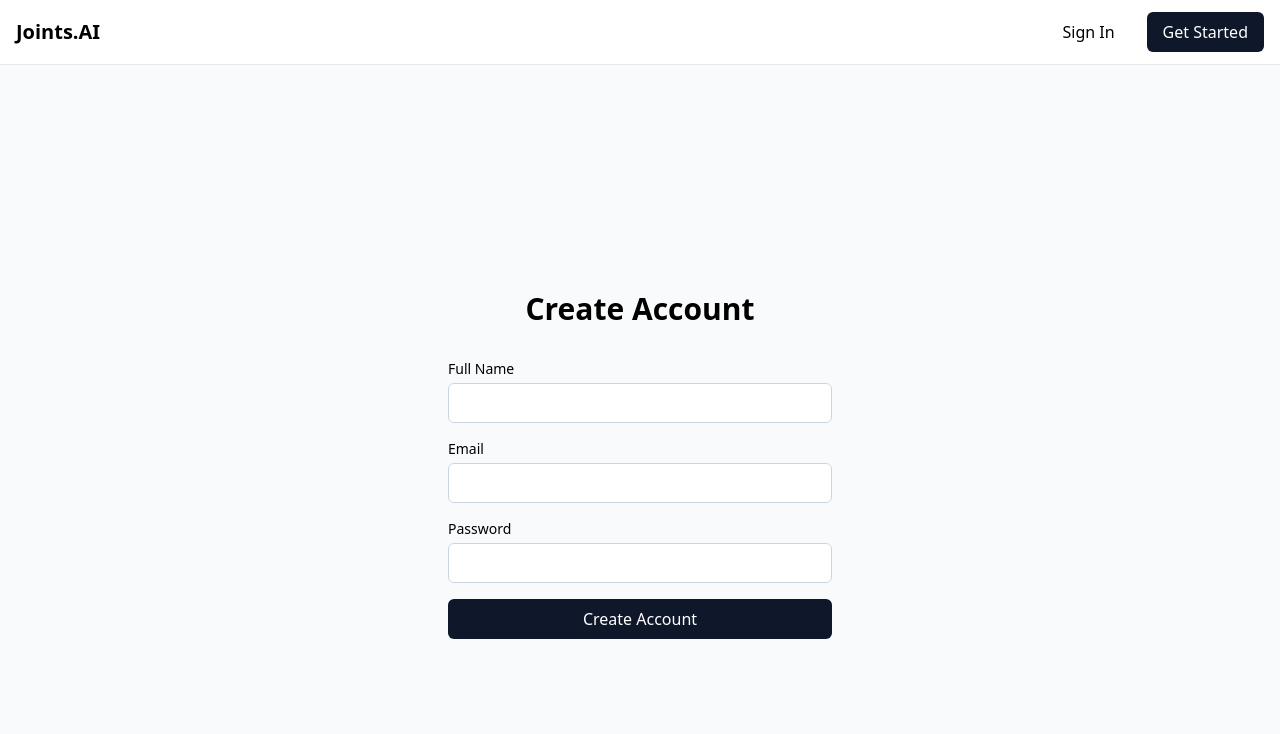
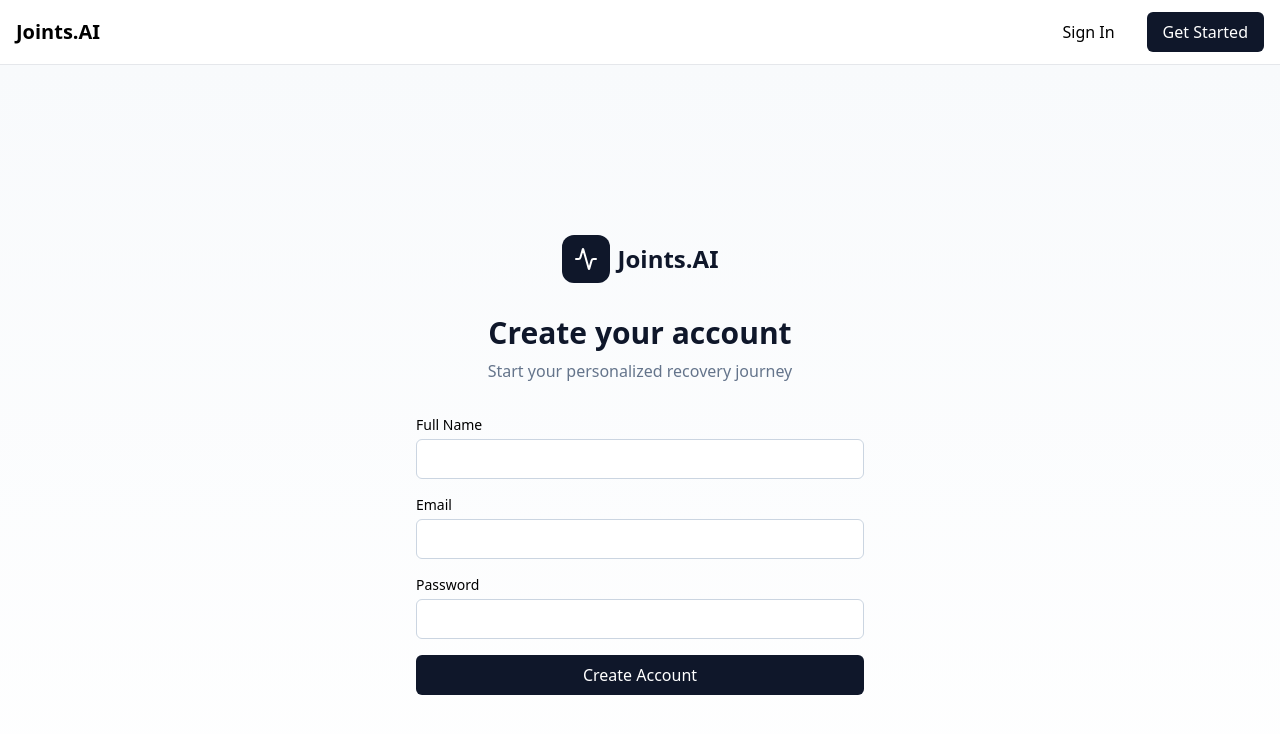
Before and after one commit to JackAmichai/Joints.AI, a Next.js app: page /signup in a window 1280 px wide. Shown: the top 734 px of the page. Built offline with nearby package versions, Linux system fonts and the light colour scheme; no server answers.

Commit message:
feat: enhance auth pages with Joints.AI branding
- Add consistent branding to login and signup pages
- Use gradient backgrounds matching the design system
- Add activity icons and consistent typography

```diff
--- a/app/(auth)/login/page.tsx
+++ b/app/(auth)/login/page.tsx
@@ -1,10 +1,21 @@
 import { LoginForm } from "@/components/auth/login-form";
+import Link from "next/link";
+import { Activity } from "lucide-react";
 
 export default function LoginPage() {
   return (
-    <div className="min-h-screen flex items-center justify-center bg-gray-50">
-      <div className="w-full max-w-md p-8">
-        <h1 className="text-3xl font-bold text-center mb-8">Welcome Back</h1>
+    <div className="min-h-screen bg-gradient-to-b from-slate-50 to-white flex items-center justify-center p-4">
+      <div className="w-full max-w-md">
+        <div className="text-center mb-8">
+          <Link href="/dashboard" className="inline-flex items-center gap-2 mb-8">
+            <div className="w-12 h-12 bg-slate-900 rounded-xl flex items-center justify-center">
+              <Activity className="h-6 w-6 text-white" />
+            </div>
+            <span className="text-2xl font-bold text-slate-900">Joints.AI</span>
+          </Link>
+          <h1 className="text-3xl font-bold text-slate-900 mb-2">Welcome back</h1>
+          <p className="text-slate-500">Sign in to continue your recovery</p>
+        </div>
         <LoginForm />
       </div>
     </div>
--- a/app/(auth)/signup/page.tsx
+++ b/app/(auth)/signup/page.tsx
@@ -1,10 +1,21 @@
 import { SignupForm } from "@/components/auth/signup-form";
+import Link from "next/link";
+import { Activity } from "lucide-react";
 
 export default function SignupPage() {
   return (
-    <div className="min-h-screen flex items-center justify-center bg-gray-50">
-      <div className="w-full max-w-md p-8">
-        <h1 className="text-3xl font-bold text-center mb-8">Create Account</h1>
+    <div className="min-h-screen bg-gradient-to-b from-slate-50 to-white flex items-center justify-center p-4">
+      <div className="w-full max-w-md">
+        <div className="text-center mb-8">
+          <Link href="/dashboard" className="inline-flex items-center gap-2 mb-8">
+            <div className="w-12 h-12 bg-slate-900 rounded-xl flex items-center justify-center">
+              <Activity className="h-6 w-6 text-white" />
+            </div>
+            <span className="text-2xl font-bold text-slate-900">Joints.AI</span>
+          </Link>
+          <h1 className="text-3xl font-bold text-slate-900 mb-2">Create your account</h1>
+          <p className="text-slate-500">Start your personalized recovery journey</p>
+        </div>
         <SignupForm />
       </div>
     </div>
```
